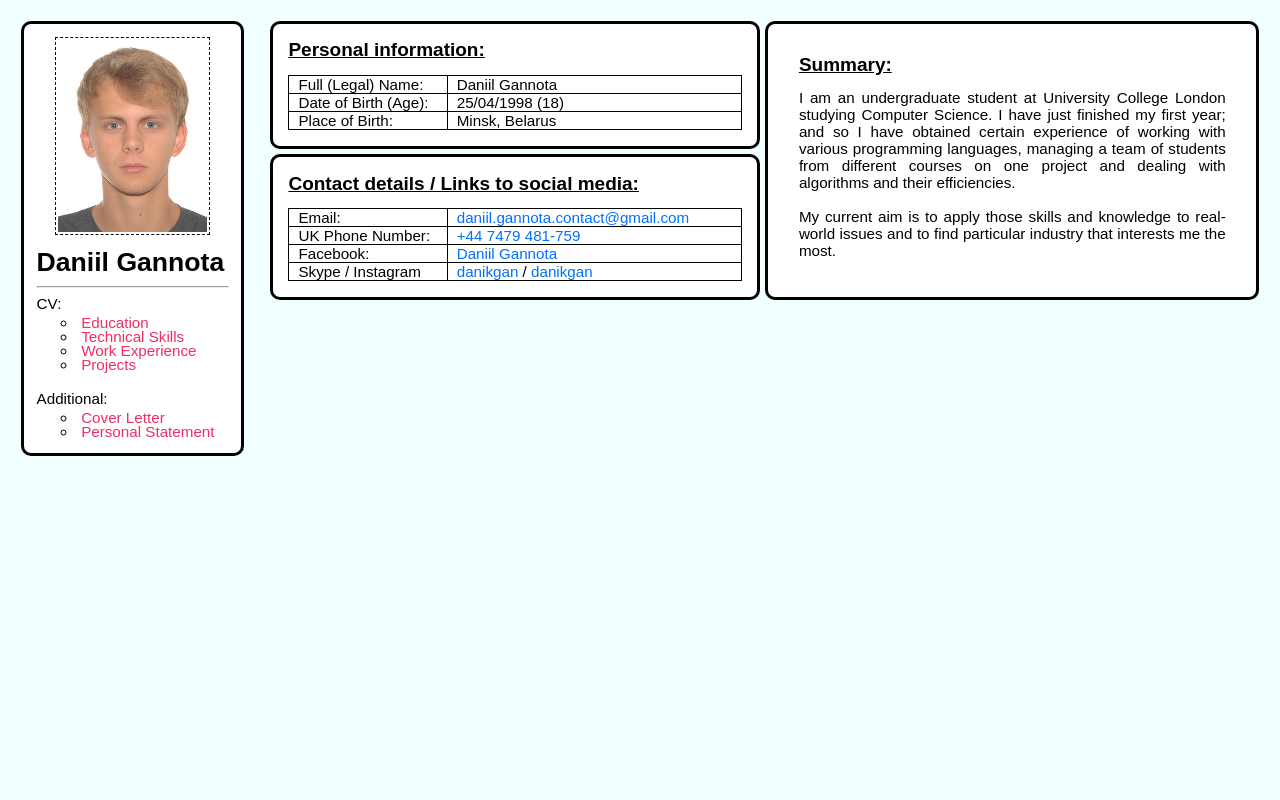
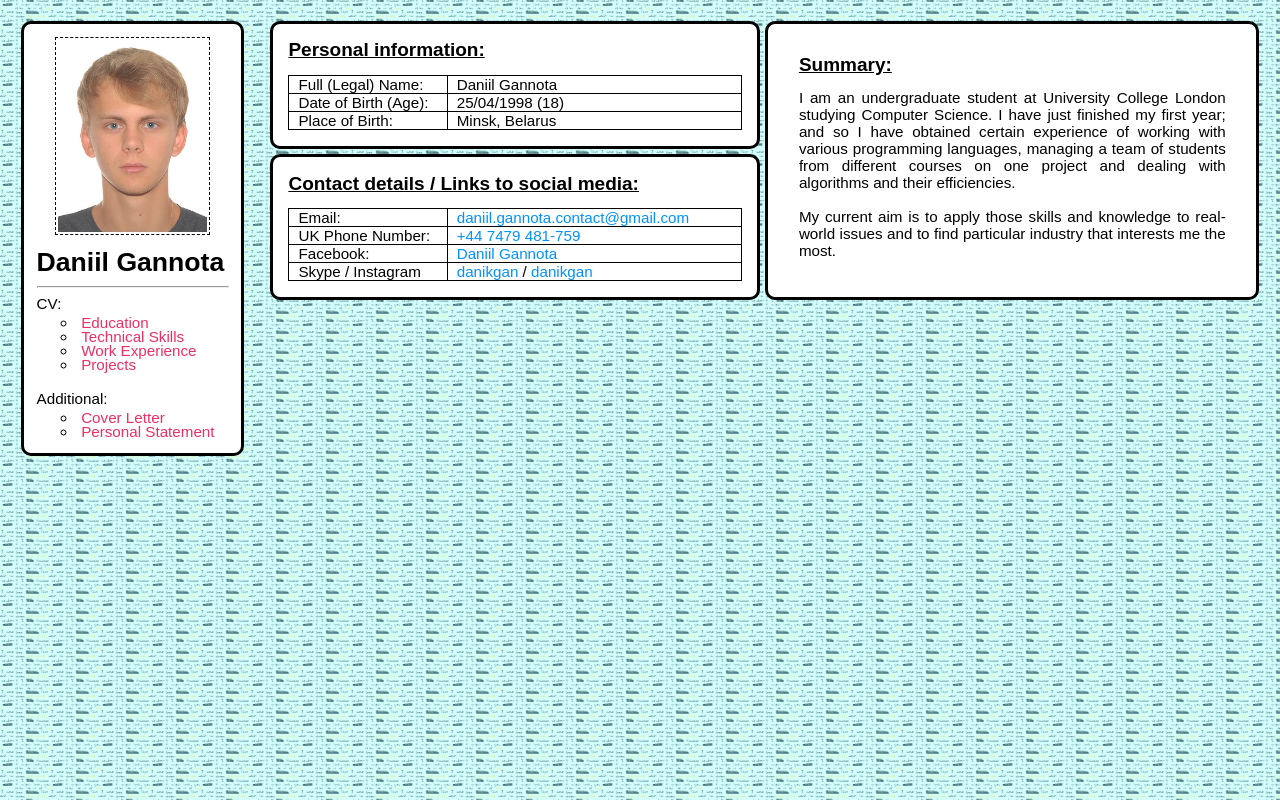
Before and after one commit to danikgan/personal-profile, a plain HTML site: page index.html in a window 1280 px wide. Drawn offline with nearby package versions, Linux system fonts and the light colour scheme; a web font is replaced by a local one.

Commit message:
- style fixes

```diff
--- a/style.css
+++ b/style.css
@@ -8,9 +8,9 @@ body {
 }
 
 .backgroundPicture {
-	//background-image: url(files/Enlight3.jpg);
-	//background-size: 1000px 1px;
-	//background-position: center center;
+	background-image: url(files/Enlight3.jpg);
+	background-size: 50px 20px;
+	background-position: center center;
 
 	position: fixed;
 	top: 0;
@@ -21,10 +21,10 @@ body {
 	z-index: -1;
 }
 
-a:link { color: #0070ff; text-decoration: none; }
-a:visited { color: #0070ff; text-decoration: none; }
-a:hover { color: blue; text-decoration: underline; }
-a:active { color: blue; text-decoration: underline; }
+a:link { color: #0092ff; text-decoration: none; }
+a:visited { color: #0092ff; text-decoration: none; }
+a:hover { color: #2cb9ff; text-decoration: underline; }
+a:active { color: #2cb9ff; text-decoration: underline; }
 
 
 /*----------------------------------- Main Page -----------------------------------*/
```
